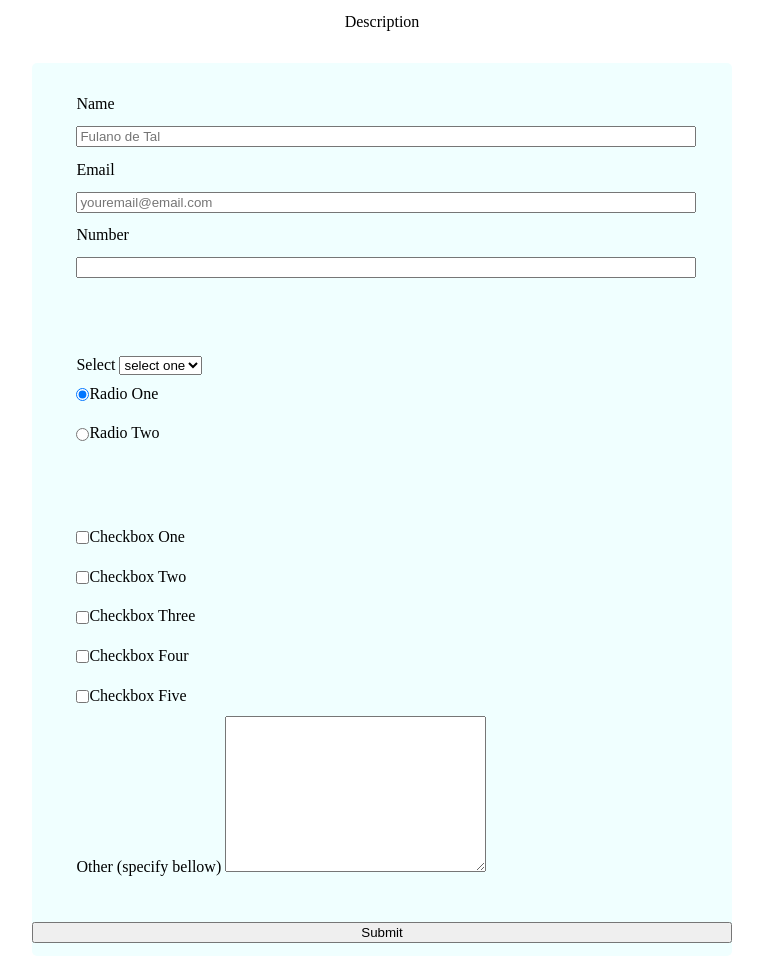
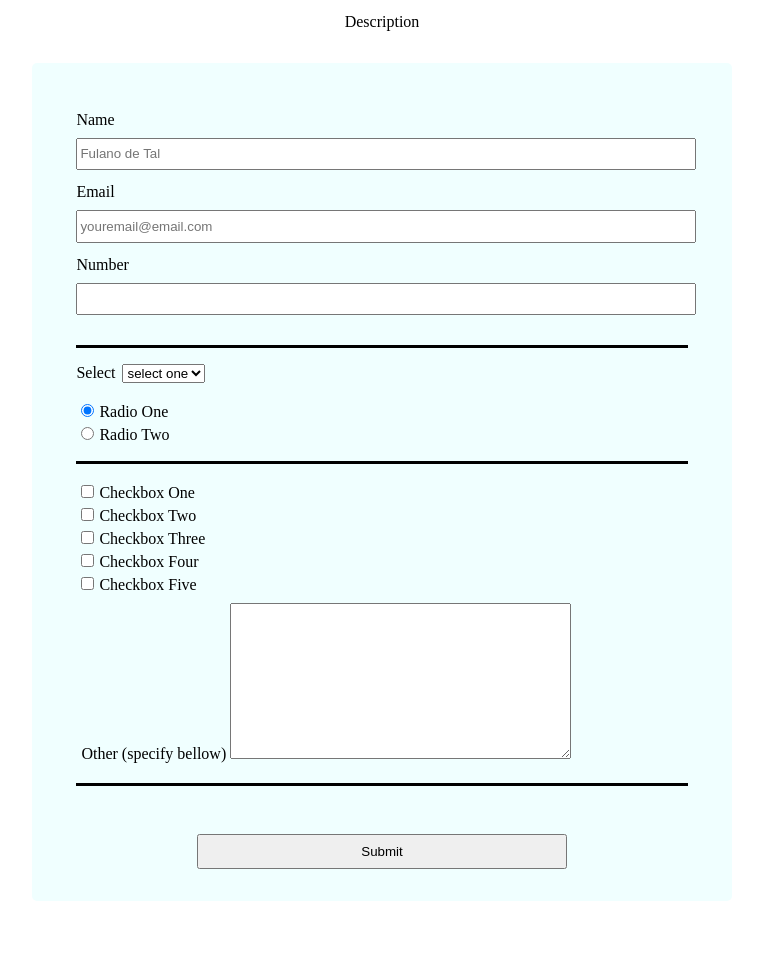
Before and after one commit to LucasNomi/web-freecodecamp, a plain HTML site: page surveyform/index.html in a window 1280 px wide. Shown: the part 77-1033 px from the top of the page, without its empty margins (258-1021 px from the left). After the commit the page ends 978 px from the top, so only its background shows below. Drawn offline with Linux system fonts and the light colour scheme.

Commit message:
feat: layout improvement

```diff
--- a/surveyform/index.html
+++ b/surveyform/index.html
@@ -14,14 +14,18 @@
     <main>
         <form id="survey-form">
             <fieldset>
-                <label for="name" id="name-label">Name <input type="text" id="name" required
-                                                                    placeholder="Fulano de Tal"></label>
-                <label for="email" id="email-label">Email <input type="email" id="email" required
-                                                                  placeholder="youremail@email.com"></label>
-                <label for="number" id="number-label">Number <input type="number" id="number"
-                                                                     min="1" max="40"></label>
+                <label for="name" id="name-label">Name
+                    <input type="text" id="name" required placeholder="Fulano de Tal">
+                </label>
+                <label for="email" id="email-label">Email
+                    <input type="email" id="email" required placeholder="youremail@email.com">
+                </label>
+                <label for="number" id="number-label">Number
+                    <input type="number" id="number" min="1" max="5">
+                </label>
             </fieldset>
             <fieldset>
+                <div id="div-dropdown">
                     <label for="dropdown">Select
                         <select id="dropdown">
                             <option>select one</option>
@@ -29,8 +33,9 @@
                             <option>2</option>
                         </select>
                     </label>
-                <label for="radio-one"><input type="radio" name="radio" id="radio-one" class="inline"
-                                              checked>Radio One</label>
+                </div>
+                <label for="radio-one">
+                    <input type="radio" name="radio" id="radio-one" class="inline" checked>Radio One</label>
                 <label for="radio-two"><input type="radio" name="radio" id="radio-two" class="inline">Radio Two</label>
             </fieldset>
             <fieldset>
@@ -39,7 +44,11 @@
                 <label><input type="checkbox" id="checkbox-three" class="inline" value="3">Checkbox Three</label>
                 <label><input type="checkbox" id="checkbox-four" class="inline" value="4">Checkbox Four</label>
                 <label><input type="checkbox" id="checkbox-five" class="inline" value="5">Checkbox Five</label>
-                <label for="textarea">Other (specify bellow) <textarea id="textarea" cols="30" rows="10"></textarea></label>
+                <div id="div-textarea">
+                    <label for="textarea">Other (specify bellow)
+                        <textarea id="textarea" cols="40" rows="10"></textarea>
+                    </label>
+                </div>
             </fieldset>
             <input type="submit" value="Submit">
         </form>
--- a/surveyform/styles.css
+++ b/surveyform/styles.css
@@ -19,11 +19,17 @@ main {
 form {
     background-color: azure;
     border-radius: 5px;
+    padding: 2em 2.65em;
 }
 
 fieldset {
     border: none;
-    padding: 2em 2.65em;
+    border-bottom: solid black;
+    padding: 1em 0 1em 0;
+}
+
+fieldset:last-of-type {
+    margin-bottom: 3em;
 }
 
 label {
@@ -32,10 +38,39 @@ label {
 
 input {
     width: 100%;
-    margin: 1em 0;
+    margin: 0.65em 0 1em 0;
+}
+
+#name,
+#email,
+#number {
+    min-height: 2em;
+}
+
+#div-dropdown {
+    margin-bottom: 1em;
+}
+
+#dropdown {
+    margin-left: 3px;
 }
 
 .inline {
     width: unset;
-    vertical-align: middle;
+    margin: 5px 5px;
 }
+
+#div-textarea {
+    margin: 4px 5px;
+}
+
+textarea {
+    margin-top: 0.3em;
+}
+
+input[type="submit"] {
+    width: 60%;
+    display: block;
+    margin: 0 auto;
+    min-height: 2.65em;
+}
```
Lines whose indentation alone changed are shown as unchanged.
